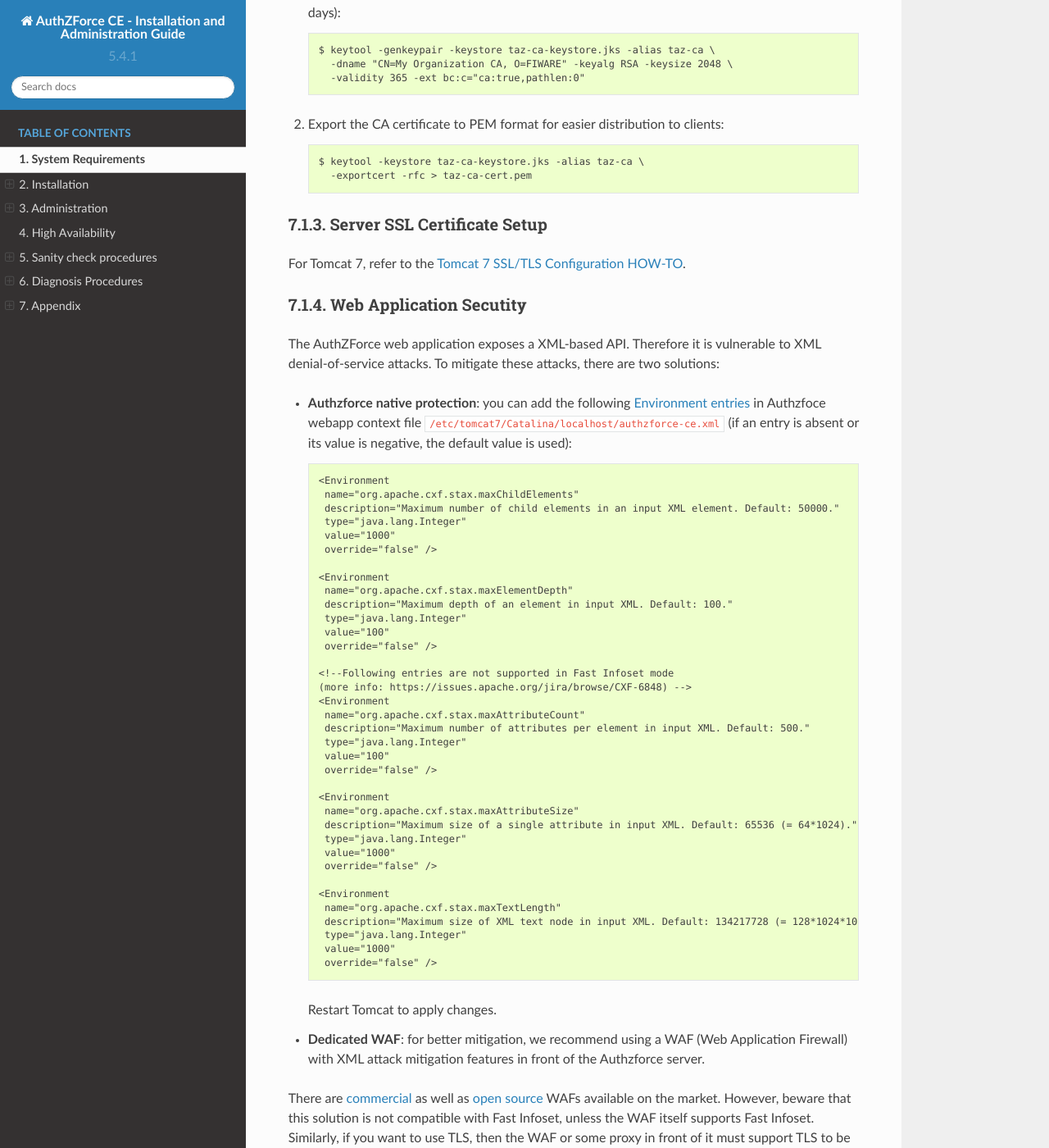
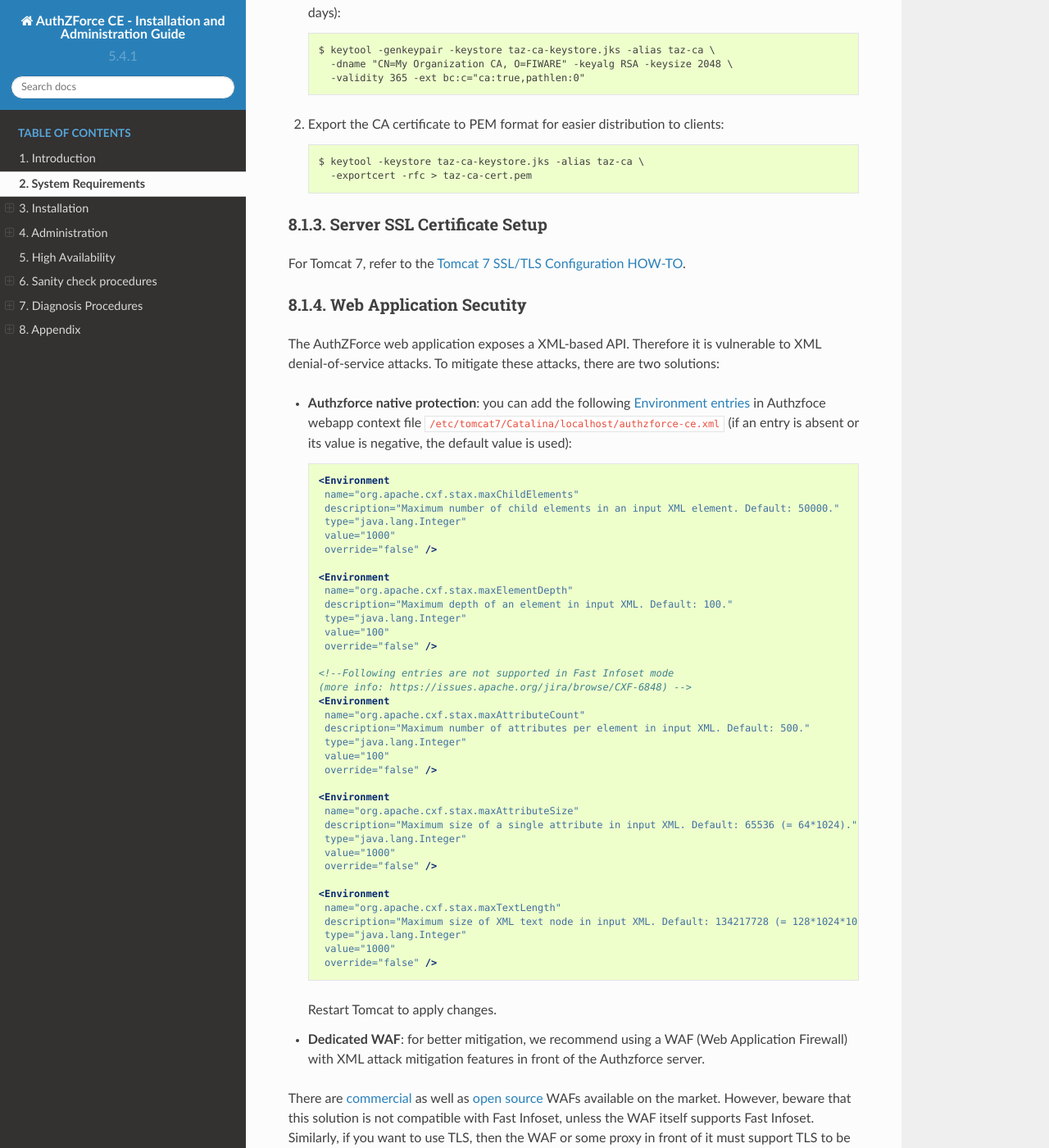
Before and after one commit to authzforce/fiware, a Sphinx documentation site: the page built from doc/InstallationAndAdministrationGuide.rst, in a window 1280 px wide and 1400 px high, scrolled down 11030 px. Shown: the whole window at 82% size. Built offline with Sphinx 7.4.7 and the Read the Docs theme 2.0.0, drawn with Linux system fonts in a browser that asks for light colours; formulas are drawn with MathJax 3; pages that are not in the unit, such as notebooks, are missing from menus; some of the changed text lies outside the part shown.

Commit message:
Fixed install guide for delivery R5

```diff
--- a/doc/InstallationAndAdministrationGuide.rst
+++ b/doc/InstallationAndAdministrationGuide.rst
@@ -405,44 +405,46 @@
 To mitigate these attacks, there are two solutions:
 
 * **Authzforce native protection**: you can add the following `Environment entries <https://tomcat.apache.org/tomcat-7.0-doc/config/context.html#Environment_Entries>`_
-  in Authzfoce webapp context file ``/etc/tomcat7/Catalina/localhost/authzforce-ce.xml`` (if an entry is absent or its value is negative, the default value is used)::
+  in Authzfoce webapp context file ``/etc/tomcat7/Catalina/localhost/authzforce-ce.xml`` (if an entry is absent or its value is negative, the default value is used):
 
-   <Environment
-    name="org.apache.cxf.stax.maxChildElements"
-    description="Maximum number of child elements in an input XML element. Default: 50000."
-    type="java.lang.Integer"
-    value="1000"
-    override="false" />
+  .. code-block:: xml
 
-   <Environment
-    name="org.apache.cxf.stax.maxElementDepth"
-    description="Maximum depth of an element in input XML. Default: 100."
-    type="java.lang.Integer"
-    value="100"
-    override="false" />
+     <Environment
+      name="org.apache.cxf.stax.maxChildElements"
+      description="Maximum number of child elements in an input XML element. Default: 50000."
+      type="java.lang.Integer"
+      value="1000"
+      override="false" />
 
-   <!--Following entries are not supported in Fast Infoset mode
-   (more info: https://issues.apache.org/jira/browse/CXF-6848) -->
-   <Environment
-    name="org.apache.cxf.stax.maxAttributeCount"
-    description="Maximum number of attributes per element in input XML. Default: 500."
-    type="java.lang.Integer"
-    value="100"
-    override="false" />
+     <Environment
+      name="org.apache.cxf.stax.maxElementDepth"
+      description="Maximum depth of an element in input XML. Default: 100."
+      type="java.lang.Integer"
+      value="100"
+      override="false" />
 
-   <Environment
-    name="org.apache.cxf.stax.maxAttributeSize"
-    description="Maximum size of a single attribute in input XML. Default: 65536 (= 64*1024)."
-    type="java.lang.Integer"
-    value="1000"
-    override="false" />
+     <!--Following entries are not supported in Fast Infoset mode
+     (more info: https://issues.apache.org/jira/browse/CXF-6848) -->
+     <Environment
+      name="org.apache.cxf.stax.maxAttributeCount"
+      description="Maximum number of attributes per element in input XML. Default: 500."
+      type="java.lang.Integer"
+      value="100"
+      override="false" />
 
-   <Environment
-    name="org.apache.cxf.stax.maxTextLength"
-    description="Maximum size of XML text node in input XML. Default: 134217728 (= 128*1024*1024)."
-    type="java.lang.Integer"
-    value="1000"
-    override="false" />
+     <Environment
+      name="org.apache.cxf.stax.maxAttributeSize"
+      description="Maximum size of a single attribute in input XML. Default: 65536 (= 64*1024)."
+      type="java.lang.Integer"
+      value="1000"
+      override="false" />
+
+     <Environment
+      name="org.apache.cxf.stax.maxTextLength"
+      description="Maximum size of XML text node in input XML. Default: 134217728 (= 128*1024*1024)."
+      type="java.lang.Integer"
+      value="1000"
+      override="false" />
 
   Restart Tomcat to apply changes.
 * **Dedicated WAF**: for better mitigation, we recommend using a WAF (Web Application Firewall) with XML attack mitigation features in front of the Authzforce server.
--- /dev/null
+++ b/doc/Introduction.rst
@@ -0,0 +1,6 @@
+Introduction
+============
+
+AuthZForce is the reference implementation of the Authorization PDP Generic Enabler (formerly called Access Control GE). Indeed, as mandated by the GE specification, this implementation provides an API to get authorization decisions based on authorization policies, and authorization requests from PEPs. The API follows the REST architecture style, and complies with XACML v3.0. XACML (eXtensible Access Control Markup Language) is a OASIS standard for authorization policy format and evaluation logic, as well as for the authorization decision request/response format. The PDP (Policy Decision Point) and the PEP (Policy Enforcement Point) terms are defined in the XACML standard. This GEri plays the role of a PDP.
+
+To fulfill the XACML architecture, you may need a PEP (Policy Enforcement Point) to protect your application, which is not provided here. For REST APIs, we can use the PEP Proxy (Wilma) available in the FIWARE `catalogue <http://catalogue.fiware.org/enablers/pep-proxy-wilma>`_.
--- a/doc/conf.py
+++ b/doc/conf.py
@@ -15,6 +15,17 @@
 import sys
 import os
 import shlex
+
+# Chaning verbatim (source code listings) font size
+from sphinx.highlighting import PygmentsBridge
+from pygments.formatters.latex import LatexFormatter
+
+class CustomLatexFormatter(LatexFormatter):
+    def __init__(self, **options):
+        super(CustomLatexFormatter, self).__init__(**options)
+        self.verboptions = r"formatcom=\footnotesize"
+
+PygmentsBridge.latex_formatter = CustomLatexFormatter
 
 # on_rtd is whether we are on readthedocs.org
 on_rtd = os.environ.get('READTHEDOCS', None) == 'True'
@@ -53,8 +64,6 @@
     'sphinx.ext.todo',
     'sphinx.ext.pngmath',
     'sphinx.ext.ifconfig',
-# If you want to use 'pdf' target with rst2pdf, instead of 'latexpdf'
-#    'rst2pdf.pdfbuilder',
 ]
 
 # Add any paths that contain templates here, relative to this directory.
@@ -227,7 +236,7 @@
 #html_search_scorer = 'scorer.js'
 
 # Output file base name for HTML help builder.
-htmlhelp_basename = 'AuthZForce-ce-install-admin-guide'
+htmlhelp_basename = 'AuthZForcedoc'
 
 # -- Options for LaTeX output ---------------------------------------------
 
@@ -240,8 +249,7 @@
 
 # Additional stuff for the LaTeX preamble.
 #'preamble': '',
-#'preamble': '\setcounter{tocdepth}{10} \setcounter{secnumdepth}{5}'
-'preamble': '\setcounter{tocdepth}{10}'
+'preamble': '\\setcounter{tocdepth}{10} \\setcounter{secnumdepth}{5} \\renewcommand{\\ttdefault}{txtt}'
 
 # Latex figure (float) alignment
 #'figure_align': 'htbp',
@@ -385,102 +393,3 @@
 
 # Example configuration for intersphinx: refer to the Python standard library.
 intersphinx_mapping = {'https://docs.python.org/': None}
-
-# rst2pdf options
-# -- Options for PDF output --------------------------------------------------
-
-# Grouping the document tree into PDF files. List of tuples
-# (source start file, target name, title, author, options).
-#
-# If there is more than one author, separate them with \\.
-# For example: r'Guido van Rossum\\Fred L. Drake, Jr., editor'
-#
-# The options element is a dictionary that lets you override
-# this config per-document.
-# For example,
-# ('index', u'MyProject', u'My Project', u'Author Name',
-#  dict(pdf_compressed = True))
-# would mean that specific document would be compressed
-# regardless of the global pdf_compressed setting.
-
-pdf_documents = [
-    ('index', u'Authzforce_CE_Installation_and_Administration_Guide', u'AuthZForce CE - Installation and Administration Guide', u'Cyril Dangerville, Thales Services'),
-]
-
-# A comma-separated list of custom stylesheets. Example:
-pdf_stylesheets = ['sphinx','kerning','a4']
-
-# A list of folders to search for stylesheets. Example:
-pdf_style_path = ['.', '_styles']
-
-# Create a compressed PDF
-# Use True/False or 1/0
-# Example: compressed=True
-#pdf_compressed = False
-
-# A colon-separated list of folders to search for fonts. Example:
-# pdf_font_path = ['/usr/share/fonts', '/usr/share/texmf-dist/fonts/']
-
-# Language to be used for hyphenation support
-pdf_language = "en_US"
-
-# Mode for literal blocks wider than the frame. Can be
-# overflow, shrink or truncate
-#pdf_fit_mode = "shrink"
-
-# Section level that forces a break page.
-# For example: 1 means top-level sections start in a new page
-# 0 means disabled
-#pdf_break_level = 0
-
-# When a section starts in a new page, force it to be 'even', 'odd',
-# or just use 'any'
-#pdf_breakside = 'any'
-
-# Insert footnotes where they are defined instead of
-# at the end.
-#pdf_inline_footnotes = True
-
-# verbosity level. 0 1 or 2
-#pdf_verbosity = 0
-
-# If false, no index is generated.
-#pdf_use_index = True
-
-# If false, no modindex is generated.
-#pdf_use_modindex = True
-
-# If false, no coverpage is generated.
-#pdf_use_coverpage = True
-
-# Name of the cover page template to use
-#pdf_cover_template = 'sphinxcover.tmpl'
-
-# Documents to append as an appendix to all manuals.
-#pdf_appendices = []
-
-# Enable experimental feature to split table cells. Use it
-# if you get "DelayedTable too big" errors
-#pdf_splittables = False
-
-# Set the default DPI for images
-#pdf_default_dpi = 72
-
-# Enable rst2pdf extension modules (default is only vectorpdf)
-# you need vectorpdf if you want to use sphinx's graphviz support
-#pdf_extensions = ['vectorpdf']
-
-# Page template name for "regular" pages
-#pdf_page_template = 'cutePage'
-
-# Show Table Of Contents at the beginning?
-pdf_use_toc = True
-
-# How many levels deep should the table of contents be?
-pdf_toc_depth = 9999
-
-# Add section number to section references
-pdf_use_numbered_links = True
-
-# Background images fitting mode
-pdf_fit_background_mode = 'scale'
--- a/doc/index.rst
+++ b/doc/index.rst
@@ -12,8 +12,6 @@
 
    Introduction.rst
    InstallationAndAdministrationGuide.rst
-..   UserAndProgrammersGuide.rst
-
 
 .. Indices and tables
 .. ==================
```
